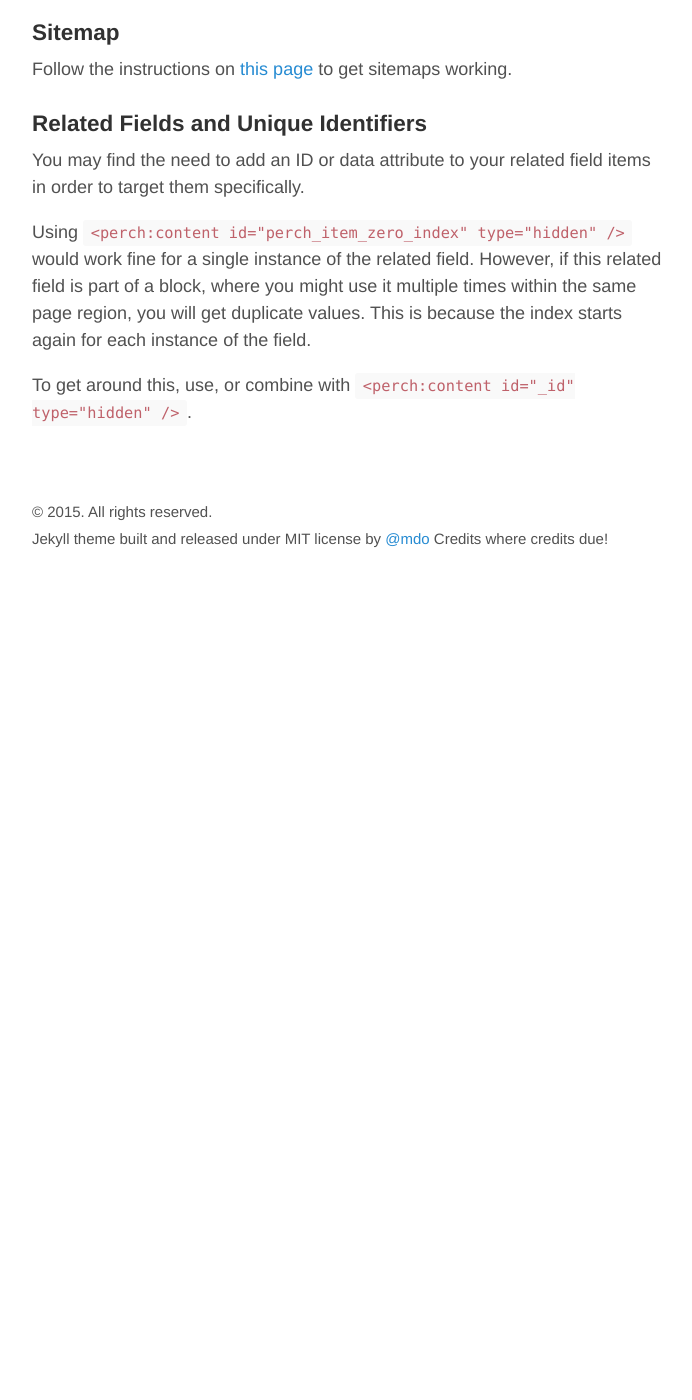
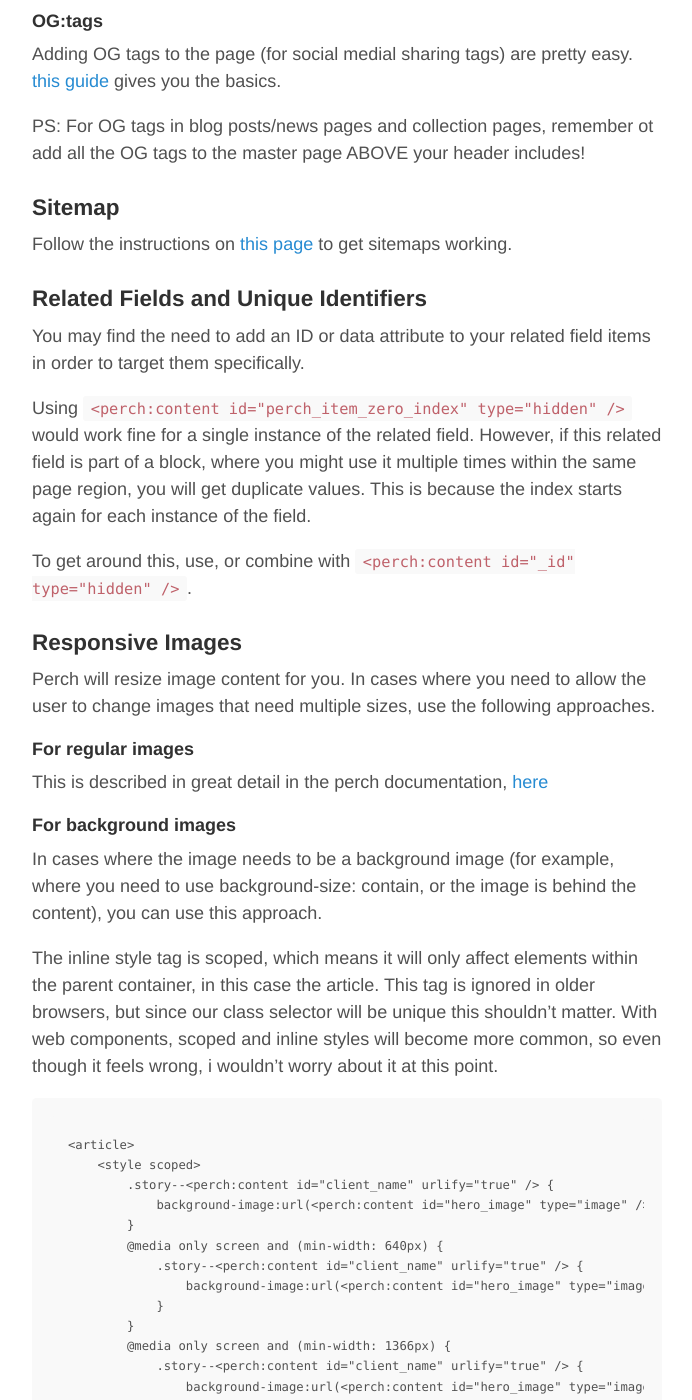
Before and after one commit to cddnation/cddnation.github.io, a Jekyll site: the page built from perch.md, in a window 1280 px wide and 1400 px high, scrolled down 2700 px. Shown: the whole window, without its empty margins (293-985 px from the left). Built offline with Jekyll 4.4.1, drawn with Linux system fonts in a browser that asks for light colours; before the commit the page ends 3288 px from its top, so only the background shows below that; some of the changed text lies outside the part shown.

Commit message:
Added a bit of perch doc about responsive images

```diff
--- a/perch.md
+++ b/perch.md
@@ -102,6 +102,11 @@ In your seo.html add the following:
         <perch:if exists="pagetitle"><perch:pages id="pagetitle" label="Title Tag" type="text" /><perch:else><perch:content id="default_page_title" /> | Project name</perch:if>
     </title>
 
+#### OG:tags
+
+Adding OG tags to the page (for social medial sharing tags) are pretty easy. [this guide](http://solutions.grabaperch.com/integrations/facebook-and-twitter-sharing) gives you the basics.
+
+PS: For OG tags in blog posts/news pages and collection pages, remember ot add all the OG tags to the master page ABOVE your header includes!
 
 
 ### Sitemap
@@ -116,3 +121,53 @@ You may find the need to add an ID or data attribute to your related field items
 Using `<perch:content id="perch_item_zero_index" type="hidden" />` would work fine for a single instance of the related field. However, if this related field is part of a block, where you might use it multiple times within the same page region, you will get duplicate values. This is because the index starts again for each instance of the field.
 
 To get around this, use, or combine with `<perch:content id="_id" type="hidden" />`.
+
+### Responsive Images
+
+Perch will resize image content for you. In cases where you need to allow the user to change images that need multiple sizes, use the following approaches.
+
+##### For regular images
+
+This is described in great detail in the perch documentation, [here](http://solutions.grabaperch.com/html-and-css/how-do-i-use-responsive-images-in-perch)
+
+##### For background images
+
+In cases where the image needs to be a background image (for example, where you need to use background-size: contain, or the image is behind the content), you can use this approach.
+
+The inline style tag is scoped, which means it will only affect elements within the parent container, in this case the article. This tag is ignored in older browsers, but since our class selector will be unique this shouldn't matter. With web components, scoped and inline styles will become more common, so even though it feels wrong, i wouldn't worry about it at this point.
+
+    <article>
+        <style scoped>
+            .story--<perch:content id="client_name" urlify="true" /> {
+                background-image:url(<perch:content id="hero_image" type="image" />);
+            }
+            @media only screen and (min-width: 640px) {
+                .story--<perch:content id="client_name" urlify="true" /> {
+                    background-image:url(<perch:content id="hero_image" type="image" width="640" />)
+                }
+            }
+            @media only screen and (min-width: 1366px) {
+                .story--<perch:content id="client_name" urlify="true" /> {
+                    background-image:url(<perch:content id="hero_image" type="image" width="1366" />)
+                }
+            }
+            @media only screen and (min-width: 1920px) {
+                .story--<perch:content id="client_name" urlify="true" /> {
+                    background-image:url(<perch:content id="hero_image" type="image" width="1920" />)
+                }
+            }
+        </style>
+
+        <div class="story story--<perch:content id="client_name" urlify="true" type="text" />">
+
+            <div class="story__header">
+                <!-- content -->
+            </div>
+
+            <div class="story__body">
+                <!-- content -->
+            </div>
+
+        </div>
+
+    </article>
```
Also changed, not shown: 1 other file.
